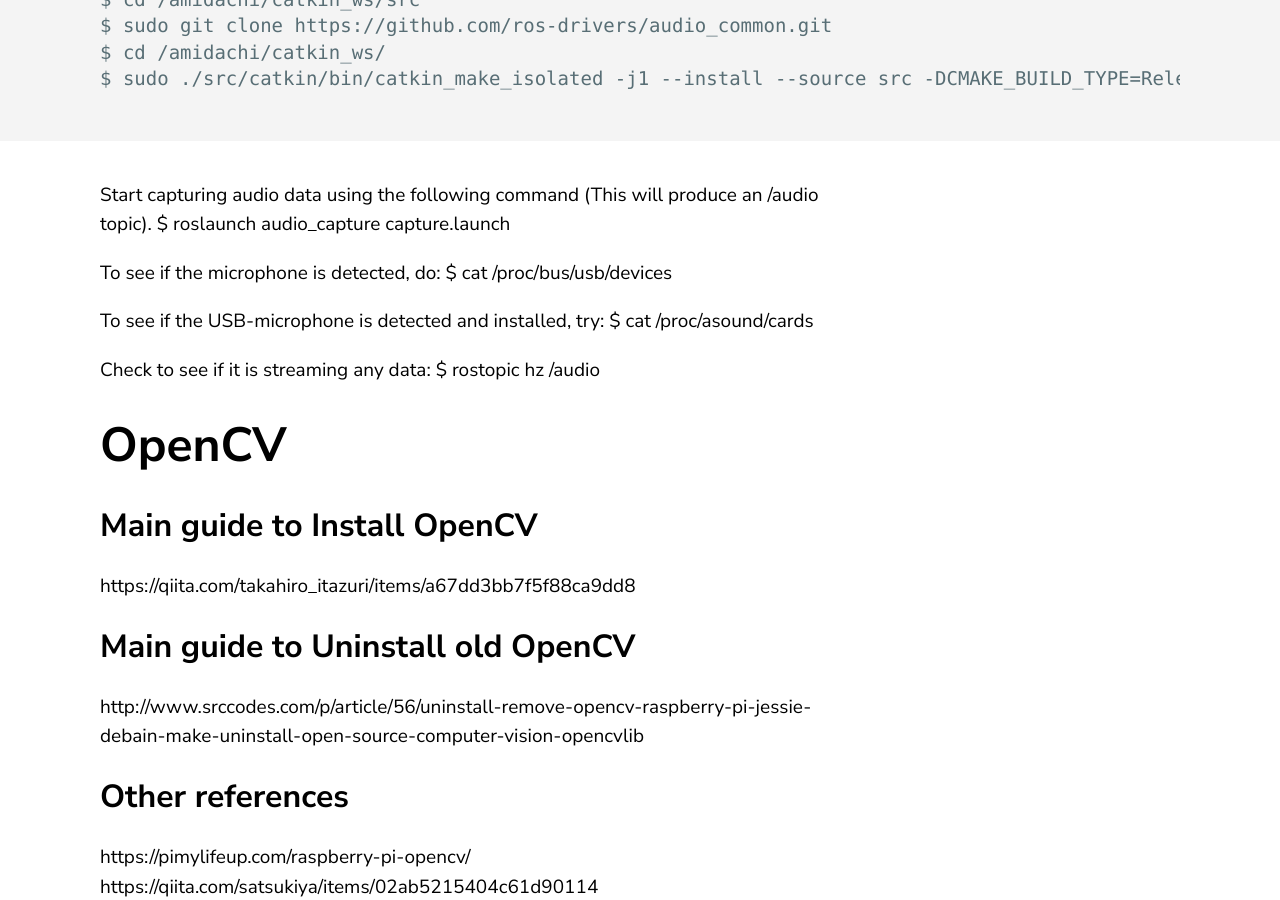
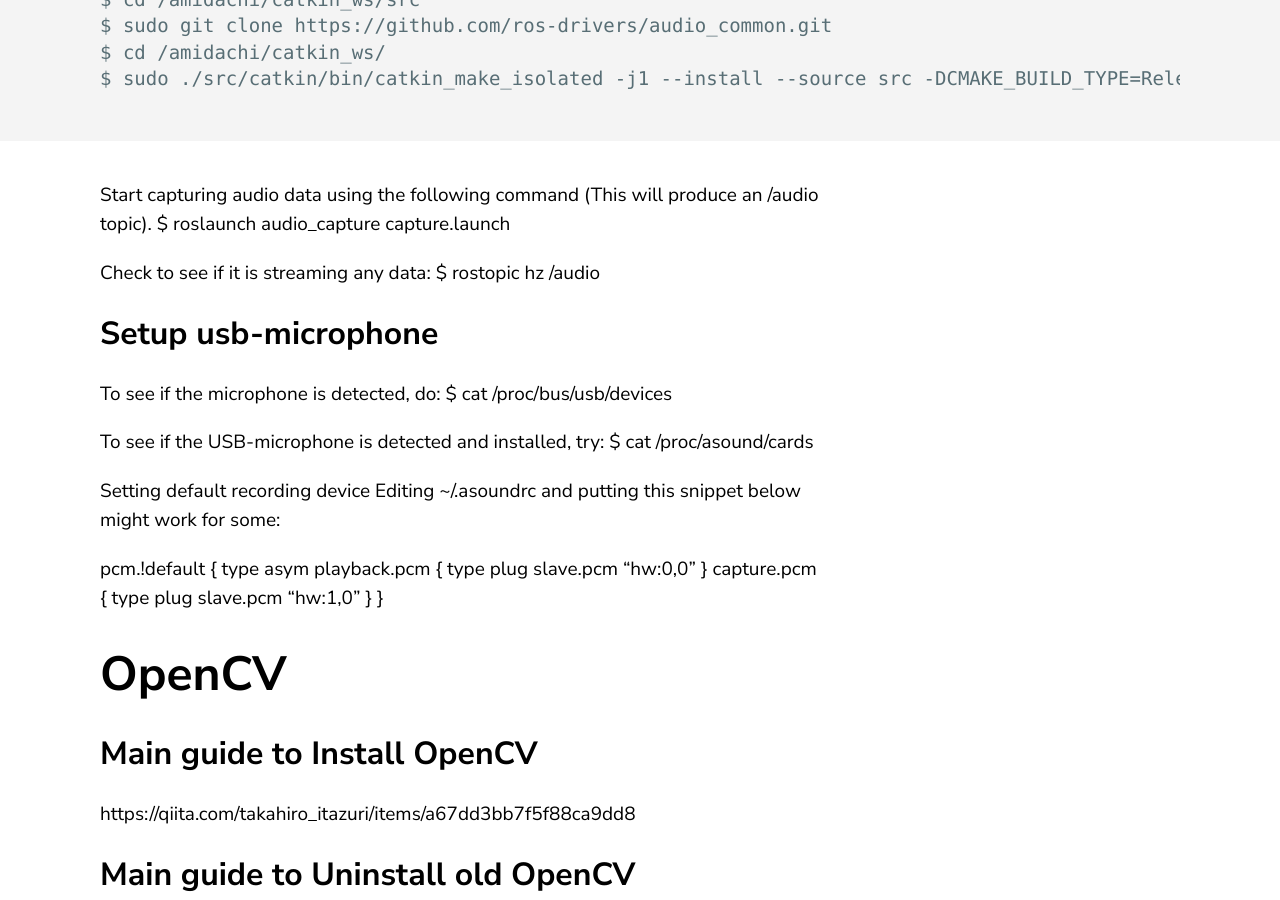
Before and after one commit to jluis9796/jluis9796.github.io, a Jekyll site: the page built from _posts/2020-05-31-manuals.markdown, in a window 1280 px wide and 900 px high, scrolled down 10115 px. Built offline with Jekyll 4.4.1, drawn with Linux system fonts in a browser that asks for light colours.

Commit message:
Update 2020-05-31-manuals.markdown

```diff
--- a/_posts/2020-05-31-manuals.markdown
+++ b/_posts/2020-05-31-manuals.markdown
@@ -233,14 +233,30 @@ $ sudo ./src/catkin/bin/catkin_make_isolated -j1 --install --source src -DCMAKE_
 Start capturing audio data using the following command (This will produce an /audio topic).
 $ roslaunch audio_capture capture.launch
 
+Check to see if it is streaming any data:
+$ rostopic hz /audio
+
+## Setup usb-microphone
 To see if the microphone is detected, do:
 $ cat /proc/bus/usb/devices
 
 To see if the USB-microphone is detected and installed, try:
 $ cat /proc/asound/cards
 
-Check to see if it is streaming any data:
-$ rostopic hz /audio
+Setting default recording device
+Editing ~/.asoundrc and putting this snippet below might work for some:
+
+ pcm.!default {
+         type asym
+         playback.pcm {
+                 type plug
+                 slave.pcm "hw:0,0"
+         }
+         capture.pcm {
+                 type plug
+                 slave.pcm "hw:1,0"
+         }
+ }
 
 # OpenCV
 ## Main guide to Install OpenCV
```
